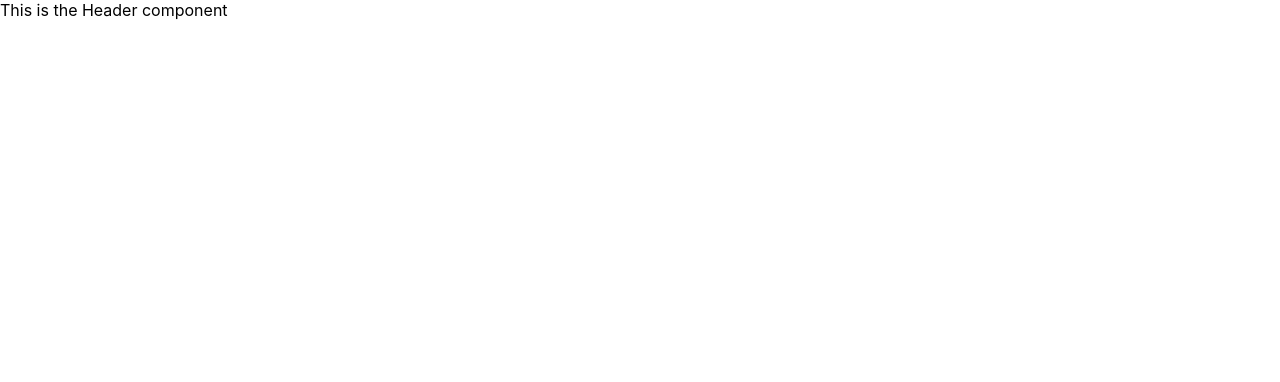
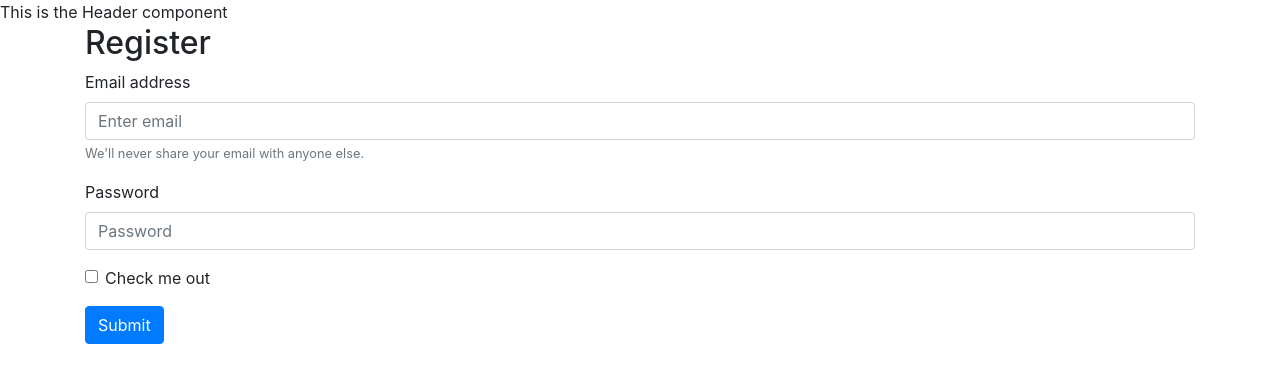
Before and after one commit to saas-developer/saasify, a React (Create React App) app in the folder client/: page /register in a window 1280 px wide. Shown: the top 382 px of the page. Built offline with nearby package versions, Linux system fonts and the light colour scheme.

Commit message:
6. Registration - Client side

```diff
--- a/client/package.json
+++ b/client/package.json
@@ -3,8 +3,10 @@
   "version": "0.1.0",
   "private": true,
   "dependencies": {
+    "bootstrap": "^4.4.0",
     "node-sass": "^4.13.0",
     "react": "^16.12.0",
+    "react-bootstrap": "^1.0.0-beta.16",
     "react-dom": "^16.12.0",
     "react-router-dom": "^5.1.2",
     "react-scripts": "3.2.0"
@@ -29,5 +31,6 @@
       "last 1 firefox version",
       "last 1 safari version"
     ]
-  }
+  },
+  "proxy": "http://localhost:3001"
 }
--- a/client/src/App.js
+++ b/client/src/App.js
@@ -1,11 +1,13 @@
 import React from 'react';
 import logo from './logo.svg';
-import './App.scss';
 import {
 	Route
 } from 'react-router-dom';
 import HomePage from './HomePage';
 import Login from './Login';
+import Register from './account/Register';
+import 'bootstrap/dist/css/bootstrap.min.css';
+import './App.scss';
 
 function App() {
   return (
@@ -16,6 +18,7 @@ function App() {
 
 	  <Route exact path="/" component={HomePage} />
 	  <Route exact path="/login" component={Login} />
+	  <Route exact path="/register" component={Register} />
 
     </div>
   );
--- /dev/null
+++ b/client/src/account/Register.js
@@ -0,0 +1,95 @@
+import React, { Component } from 'react';
+import Form from 'react-bootstrap/Form';
+import Button from 'react-bootstrap/Button';
+
+export class Register extends Component {
+	state = {
+		email: '',
+		password: ''
+	}
+
+	handleEmailChange = (event) => {
+		this.setState({
+			email: event.target.value
+		})
+	}
+	handlePasswordChange = (event) => {
+		this.setState({
+			password: event.target.value
+		})
+	}
+
+	handleSubmitClick = () => {
+		// Submit the email and password to the server
+		const url = '/api/register';
+
+		fetch(url, {
+			headers: {
+				'Accept': 'application/json',
+				'Content-Type': 'application/json'
+			},
+			credentials: 'same-origin',
+			method: 'POST',
+			body: JSON.stringify({
+				email: this.state.email,
+				password: this.state.password
+			})
+		}).then((response) => {
+			if (!response.ok) {
+				return response.json().then(err => { throw err })
+			}
+			return response.json();
+		}).then((results) => {
+			console.log('results ', results);
+		}).catch((error) => {
+			console.log('error ', error);
+		})
+	}
+
+
+	render() {
+		return (
+			<div className="container">
+				<h2>Register</h2>
+				<div>
+					<Form>
+					  <Form.Group controlId="formBasicEmail">
+					    <Form.Label>Email address</Form.Label>
+					    <Form.Control
+					    	type="email"
+				    		placeholder="Enter email"
+				    		onChange={this.handleEmailChange}
+				    		value={this.state.email}
+				    	/>
+					    <Form.Text className="text-muted">
+					      We'll never share your email with anyone else.
+					    </Form.Text>
+					  </Form.Group>
+
+					  <Form.Group controlId="formBasicPassword">
+					    <Form.Label>Password</Form.Label>
+					    <Form.Control
+					    	type="password"
+					    	placeholder="Password"
+					    	onChange={this.handlePasswordChange}
+					    	value={this.state.password}
+					    />
+					  </Form.Group>
+					  <Form.Group controlId="formBasicCheckbox">
+					    <Form.Check type="checkbox" label="Check me out" />
+					  </Form.Group>
+					  <Button
+					  	variant="primary"
+					  	type="button"
+					  	onClick={this.handleSubmitClick}
+					  >
+					    Submit
+					  </Button>
+					</Form>
+				</div>
+			</div>
+		);
+	}
+}
+
+export default Register;
```
Also changed, not shown: 1 other file (tests, documents, lock files or other folders).
